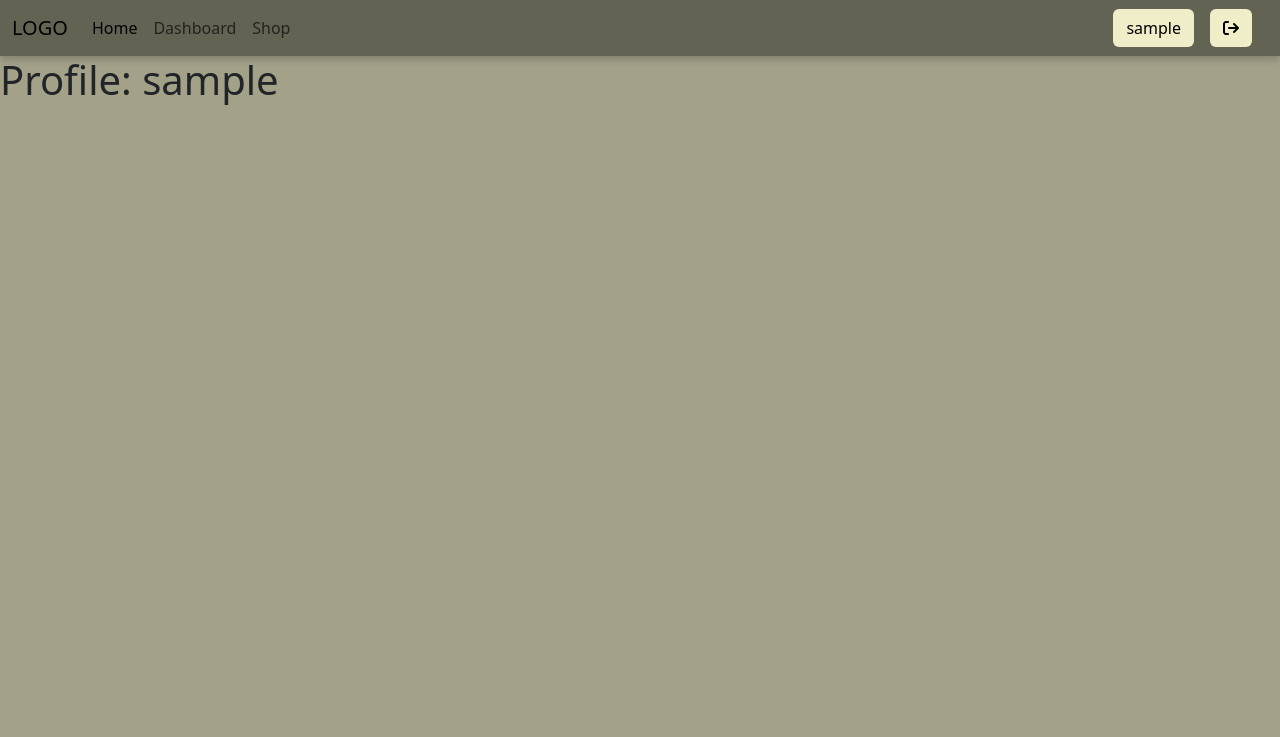
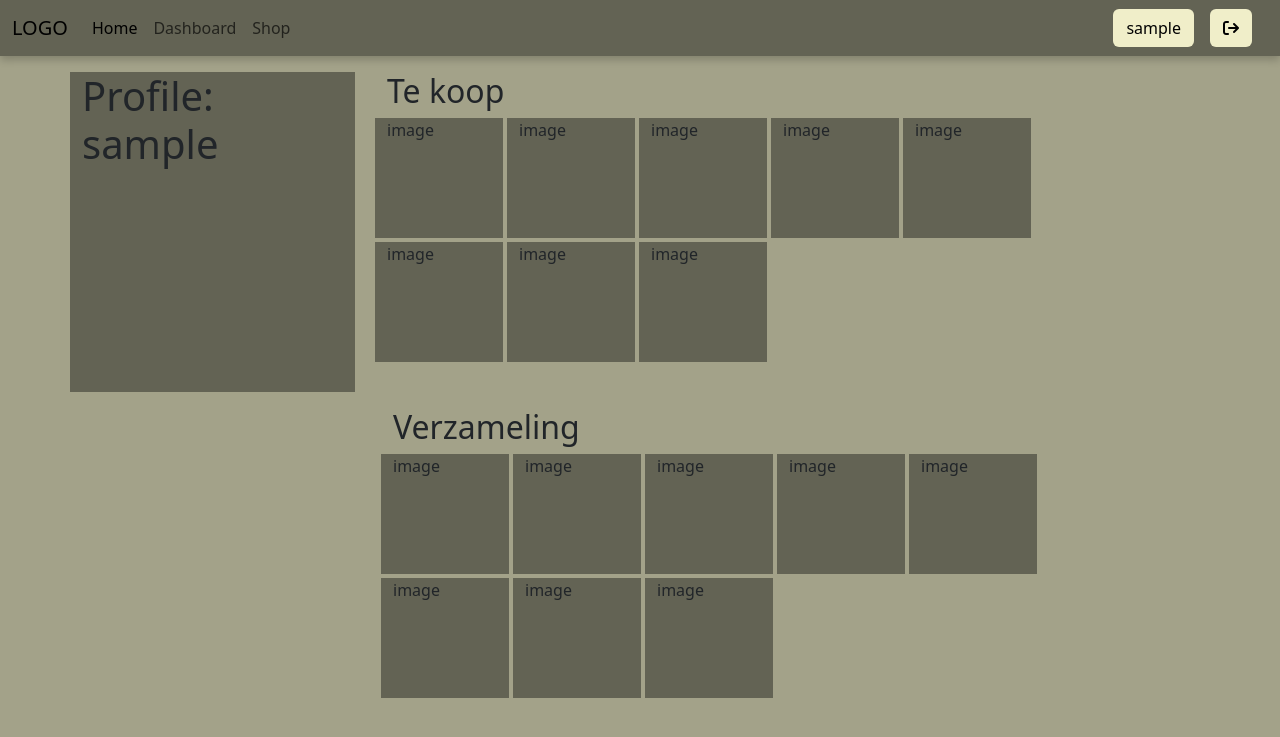
Before and after one commit to uhkz/verzamelaar, a PHP site: page /pages/profile.php in a window 1280 px wide. Shown: the top 737 px of the page. Run offline with PHP 8.4, Linux system fonts and the light colour scheme; the visitor is signed in with stand-in values (Sample User, id 1); some libraries are stand-ins or nearby versions.

Commit message:
profile lay-out gemaakt

```diff
--- a/pages/profile.php
+++ b/pages/profile.php
@@ -5,6 +5,41 @@
     }
 ?>
 
-<?php
-  echo "<h1>Profile: $username</h1>"
-?>
+
+
+<div class="container mt-3 teKoop">
+  <div class="row gap-1">
+    <div class="col-md-3 profile me-3"><?php echo "<h1>Profile: $username</h1>"?></div>
+    <div class="col-md-8">
+      <h2>Te koop</h2>
+      <div class="row gap-1">
+    <div class="col-md-2 item">image</div>
+    <div class="col-md-2 item">image</div>
+    <div class="col-md-2 item">image</div>
+    <div class="col-md-2 item">image</div>
+    <div class="col-md-2 item">image</div>
+    <div class="col-md-2 item">image</div>
+    <div class="col-md-2 item">image</div>
+    <div class="col-md-2 item">image</div>
+  </div>
+  </div>
+</div>
+
+
+<div class="container mt-3 verzameling">
+  <div class="row gap-1">
+    <div class="col-md-3 me-3"></div>
+    <div class="col-md-8">
+      <h2>Verzameling</h2>
+      <div class="row gap-1">
+    <div class="col-md-2 item">image</div>
+    <div class="col-md-2 item">image</div>
+    <div class="col-md-2 item">image</div>
+    <div class="col-md-2 item">image</div>
+    <div class="col-md-2 item">image</div>
+    <div class="col-md-2 item">image</div>
+    <div class="col-md-2 item">image</div>
+    <div class="col-md-2 item">image</div>
+  </div>
+  </div>
+</div>
--- a/style/main.css
+++ b/style/main.css
@@ -36,3 +36,14 @@ body {
   .items-grid img {
     max-width: 100%;
   }
+
+  .profile {
+    background-color: #636354;
+    height: 40vh;
+  }
+
+  .item {
+    background-color: #636354;
+    height: 15vh;
+    width: 10vw;
+  }
```
